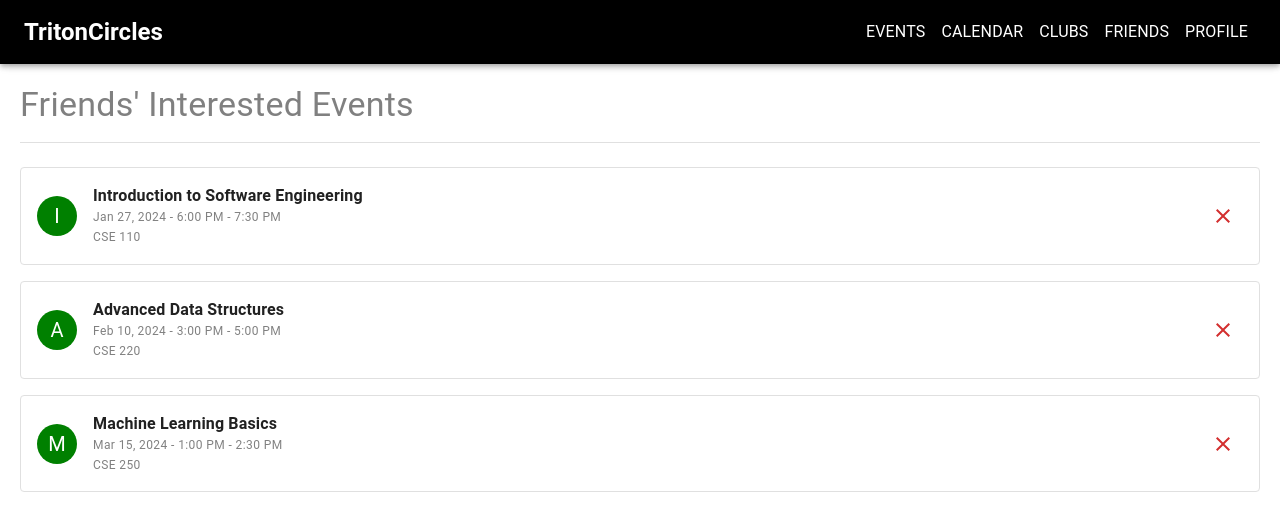
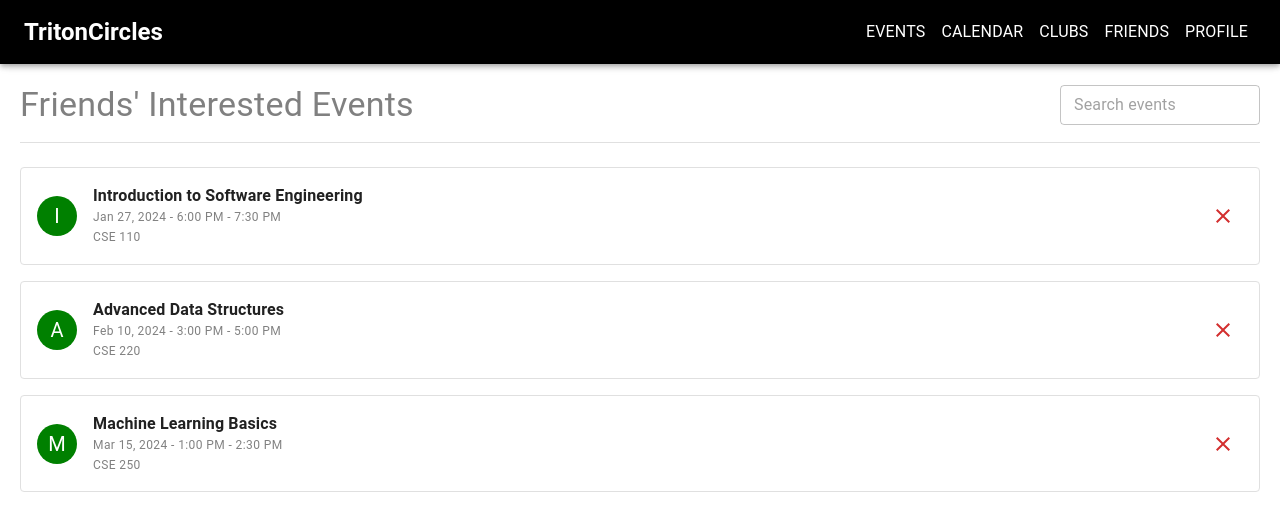
Before and after one commit to SithuSoe04/CSE110_Project, a React (Create React App) app in the folder tritoncircles/: page /friends-interested-events in a window 1280 px wide. Shown: the top 530 px of the page. Built offline with nearby package versions, Linux system fonts and the light colour scheme.

Commit message:
Add a Search Bar for Friends Interested Events

```diff
--- a/tritoncircles/src/views/FriendsInterestedEvents.tsx
+++ b/tritoncircles/src/views/FriendsInterestedEvents.tsx
@@ -1,5 +1,5 @@
 import React, { useState } from 'react';
-import { Box, Typography, IconButton, Avatar, Button, List, ListItem, Divider } from '@mui/material';
+import { Box, Typography, IconButton, Avatar, Button, List, ListItem, Divider, TextField } from '@mui/material';
 import CloseIcon from '@mui/icons-material/Close';
 
 interface Event {
@@ -18,18 +18,38 @@ const FriendsInterestedEvents: React.FC = () => {
     { id: 3, title: 'Machine Learning Basics', date: 'Mar 15, 2024', time: '1:00 PM - 2:30 PM', courseCode: 'CSE 250' },
   ]);
 
+  const [searchTerm, setSearchTerm] = useState('');
+
   // Function to remove an event by ID
   const removeEvent = (id: number) => {
     setEvents((prevEvents) => prevEvents.filter(event => event.id !== id));
   };
 
+  // Filter events based on the search term
+  const filteredEvents = events.filter(event =>
+    event.title.toLowerCase().includes(searchTerm.toLowerCase())
+  );
+
   return (
     <Box sx={{ padding: '20px' }}>
-      <Typography variant="h4" sx={{ color: 'gray', mb: 2 }}>Friends' Interested Events</Typography>
+      <Box sx={{ display: 'flex', alignItems: 'center', justifyContent: 'space-between', mb: 2 }}>
+        <Typography variant="h4" sx={{ color: 'gray' }}>Friends' Interested Events</Typography>
+
+        {/* Search bar */}
+        <TextField
+          variant="outlined"
+          placeholder="Search events"
+          size="small"
+          value={searchTerm}
+          onChange={(e) => setSearchTerm(e.target.value)}
+          sx={{ width: '200px' }}
+        />
+      </Box>
+
       <Divider sx={{ mb: 2 }} />
 
       <List>
-        {events.map((event) => (
+        {filteredEvents.map((event) => (
           <ListItem key={event.id} sx={{ display: 'flex', alignItems: 'center', mb: 2, padding: 2, border: '1px solid #e0e0e0', borderRadius: 1 }}>
             <Avatar sx={{ bgcolor: 'green', mr: 2 }}>{event.title.charAt(0)}</Avatar>
             <Box sx={{ flexGrow: 1 }}>
```
